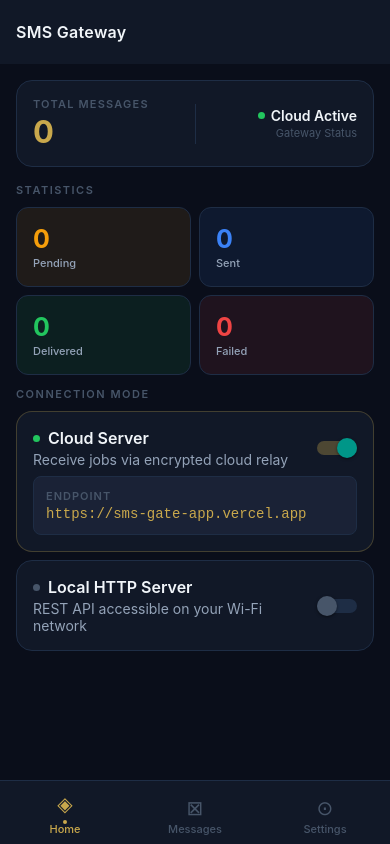
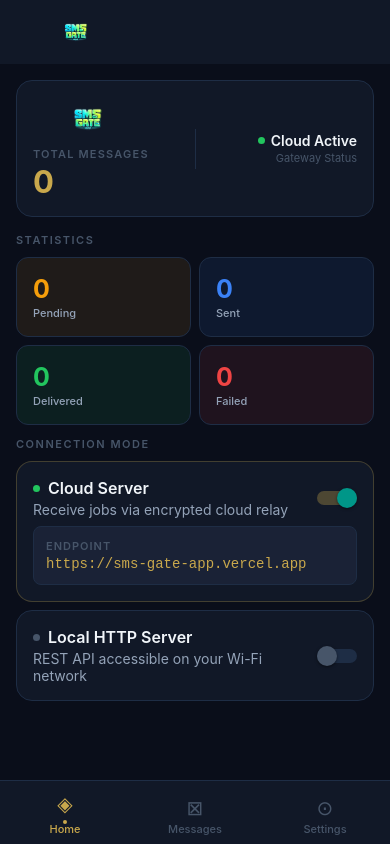
Before and after one commit to t-boye/SMSGate-App, a React Native app: screen /Home in a window 390 px wide. Built offline with nearby package versions, Linux system fonts and the light colour scheme.

Commit message:
feat: replace text branding with logo image in header and home banner

```diff
--- a/src/navigation/AppNavigator.tsx
+++ b/src/navigation/AppNavigator.tsx
@@ -1,5 +1,5 @@
 import React from 'react';
-import {View, Text, StyleSheet} from 'react-native';
+import {View, Text, Image, StyleSheet} from 'react-native';
 import {NavigationContainer} from '@react-navigation/native';
 import {createBottomTabNavigator} from '@react-navigation/bottom-tabs';
 import {Colors, Typography} from '../theme';
@@ -67,7 +67,15 @@ export default function AppNavigator() {
         <Tab.Screen
           name="Home"
           component={HomeScreen}
-          options={{title: 'SMS Gateway'}}
+          options={{
+            headerTitle: () => (
+              <Image
+                source={require('../assets/logo.png')}
+                style={styles.headerLogo}
+                resizeMode="contain"
+              />
+            ),
+          }}
         />
         <Tab.Screen
           name="Messages"
@@ -112,6 +120,7 @@ const styles = StyleSheet.create({
     color: Colors.textMuted,
   },
   labelFocused: {color: Colors.gold},
+  headerLogo: {height: 36, width: 120},
   header: {backgroundColor: Colors.surface},
   headerTitle: {
     fontSize: Typography.base,
--- a/src/screens/HomeScreen.tsx
+++ b/src/screens/HomeScreen.tsx
@@ -1,6 +1,6 @@
 import React, {useState} from 'react';
 import {
-  View, Text, StyleSheet, ScrollView,
+  View, Text, Image, StyleSheet, ScrollView,
   Switch, ActivityIndicator, Alert, TouchableOpacity, Dimensions,
 } from 'react-native';
 import {Colors, Typography, Spacing, Radius} from '../theme';
@@ -106,6 +106,11 @@ export default function HomeScreen() {
       {/* ── Header Banner ── */}
       <View style={styles.banner}>
         <View style={styles.bannerLeft}>
+          <Image
+            source={require('../assets/logo.png')}
+            style={styles.bannerLogo}
+            resizeMode="contain"
+          />
           <Text style={styles.bannerLabel}>TOTAL MESSAGES</Text>
           <Text style={styles.bannerValue}>{total}</Text>
         </View>
@@ -214,6 +219,7 @@ const styles = StyleSheet.create({
     alignItems: 'center',
   },
   bannerLeft: {flex: 1},
+  bannerLogo: {height: 44, width: 110, marginBottom: 6},
   bannerLabel: {fontSize: Typography.xs, fontWeight: Typography.semibold, color: Colors.textMuted, letterSpacing: 1.2},
   bannerValue: {fontSize: Typography['3xl'], fontWeight: Typography.bold, color: Colors.gold, marginTop: 2},
   bannerDivider: {width: 1, height: 40, backgroundColor: Colors.surfaceBorder, marginHorizontal: Spacing.md},
```
Also changed, not shown: src/assets/logo.png (added).
